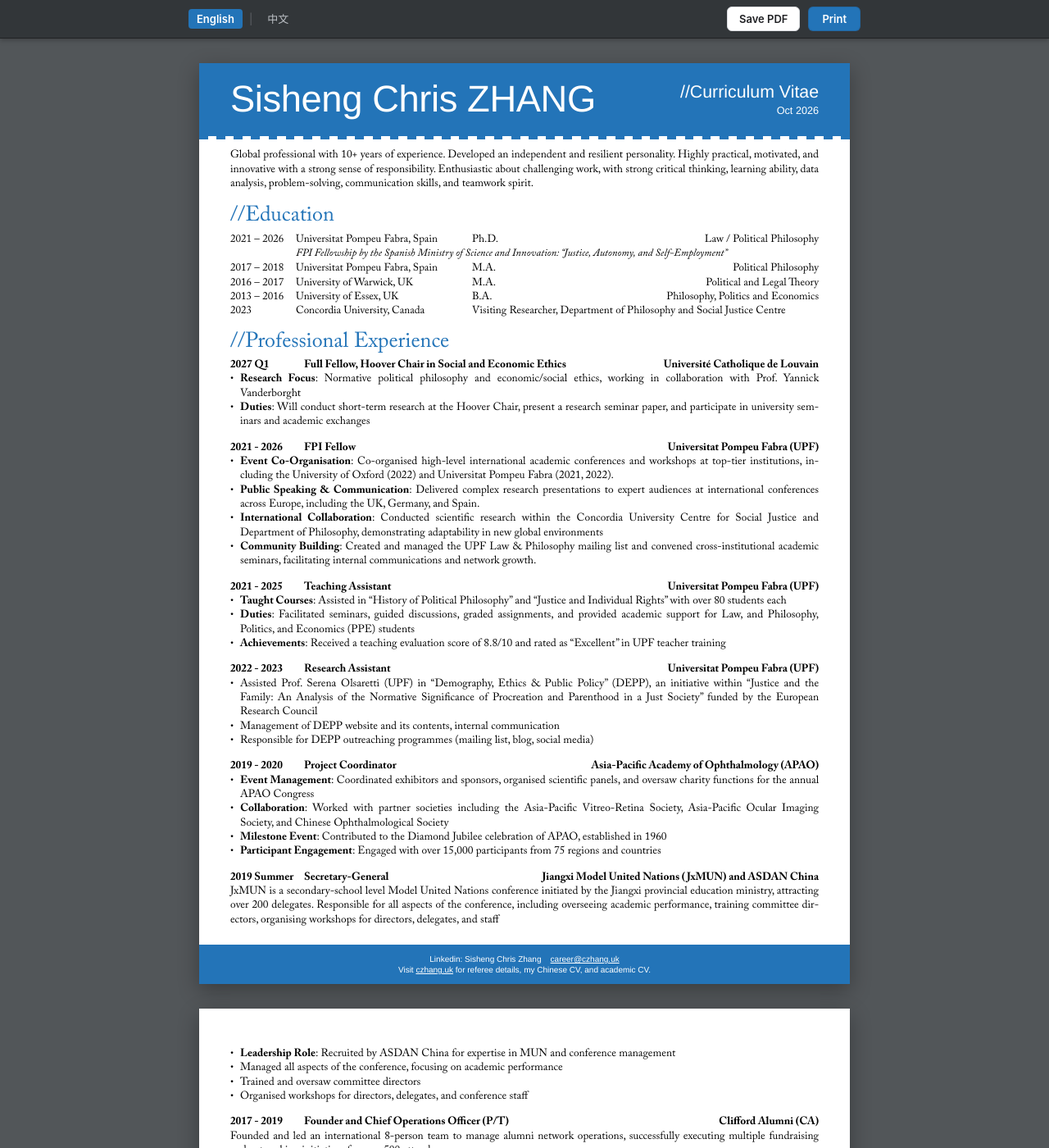
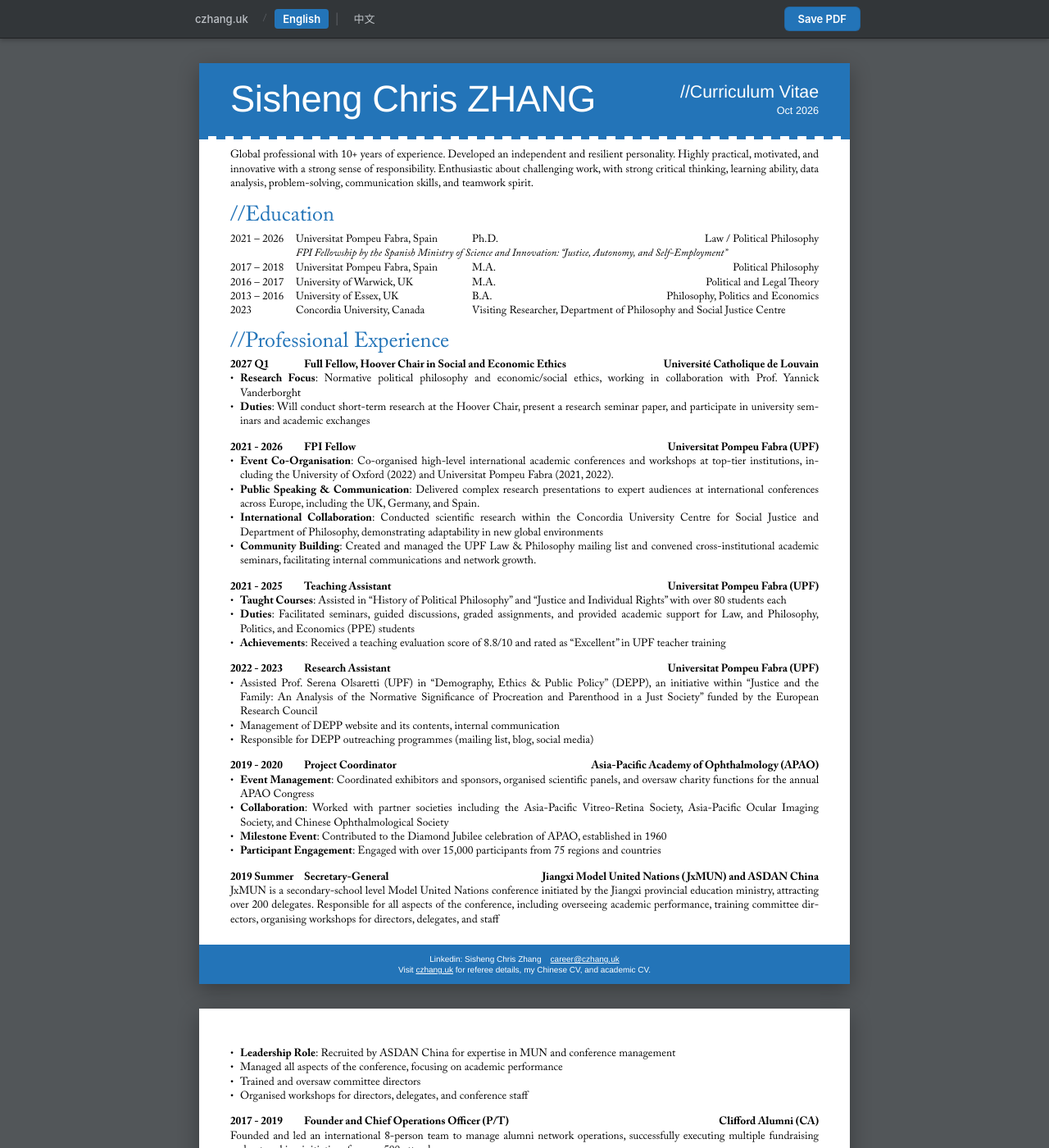
Before and after one commit to kzssc/cv, a Jekyll site: the page built from index.md, in a window 1280 px wide and 1400 px high. Shown: the whole window at 82% size. Built offline with Jekyll 4.4.1, drawn with Linux system fonts in a browser that asks for light colours.

Commit message:
Add homepage link to czhang.uk and restrict toolbar exclusively to Save PDF

```diff
--- a/_layouts/cv.html
+++ b/_layouts/cv.html
@@ -13,14 +13,17 @@
 <body class="theme-{{ page.theme_color | default: 'blue' }}{% if page.lang == 'zh-cn' %} lang-zh{% endif %}">
   <div class="screen-toolbar no-print">
     <div class="toolbar-content">
+      <div class="toolbar-left">
+        <a href="https://czhang.uk" class="toolbar-home" title="{% if page.lang == 'zh-cn' %}访问个人主页 czhang.uk{% else %}Visit homepage at czhang.uk{% endif %}">czhang.uk</a>
+        <span class="toolbar-divider">/</span>
         <div class="lang-switcher">
           <a href="index.html" class="lang-link{% if page.lang != 'zh-cn' %} active{% endif %}">English</a>
           <span class="lang-sep">|</span>
           <a href="index-cn.html" class="lang-link{% if page.lang == 'zh-cn' %} active{% endif %}">中文</a>
         </div>
+      </div>
       <div class="toolbar-actions">
         <a href="{% if page.lang == 'zh-cn' %}CV 简历 张斯盛 西班牙庞培法布拉大学博士.pdf{% else %}CV Sisheng Chris Zhang.pdf{% endif %}" class="btn-download" download target="_blank">{% if page.lang == 'zh-cn' %}下载 PDF{% else %}Save PDF{% endif %}</a>
-        <button onclick="window.print()" class="btn-print">{% if page.lang == 'zh-cn' %}打印{% else %}Print{% endif %}</button>
       </div>
     </div>
   </div>
@@ -80,16 +83,13 @@
   </div>
   <script>
     (function() {
-      var isMobile = /Android|iPhone|iPad|iPod|webOS|BlackBerry|IEMobile|Opera Mini/i.test(navigator.userAgent) ||
-                     (window.matchMedia && window.matchMedia('(max-width: 820px)').matches);
-      if (isMobile) {
+      // Direct print calls to premade PDF on all devices to avoid browser print incompatibility
       window.print = function() {
         var pdfLink = document.querySelector('.btn-download');
         if (pdfLink && pdfLink.href) {
           window.location.href = pdfLink.href;
         }
       };
-      }
     })();
   </script>
 </body>
--- a/media/screen.css
+++ b/media/screen.css
@@ -123,6 +123,36 @@ html[lang="zh-cn"] body {
   justify-content: space-between;
 }
 
+.toolbar-left {
+  display: flex;
+  align-items: center;
+  gap: 10px;
+}
+
+.toolbar-home {
+  color: #bdc1c6;
+  text-decoration: none;
+  font-family: -apple-system, BlinkMacSystemFont, "Segoe UI", Roboto, sans-serif;
+  font-size: 13px;
+  font-weight: 500;
+  padding: 4px 8px;
+  border-radius: 4px;
+  transition: color 0.2s, background 0.2s;
+  display: inline-flex;
+  align-items: center;
+}
+
+.toolbar-home:hover {
+  color: #ffffff;
+  background: rgba(255, 255, 255, 0.08);
+}
+
+.toolbar-divider {
+  color: #5f6368;
+  font-size: 13px;
+  user-select: none;
+}
+
 .lang-switcher {
   display: flex;
   align-items: center;
@@ -156,47 +186,28 @@ html[lang="zh-cn"] body {
 .toolbar-actions {
   display: flex;
   align-items: center;
-  gap: 10px;
 }
 
 .btn-download {
-  background: #ffffff;
-  color: #202124;
-  border: 1px solid #dadce0;
+  background: var(--primary-color, #2374b8);
+  color: #ffffff;
+  border: 1px solid rgba(27,31,36,0.15);
   border-radius: 6px;
-  padding: 6px 14px;
+  padding: 6px 16px;
   font-family: -apple-system, BlinkMacSystemFont, "Segoe UI", Roboto, sans-serif;
   font-size: 13px;
   font-weight: 600;
   text-decoration: none;
   cursor: pointer;
-  transition: background 0.2s, color 0.2s, border-color 0.2s;
+  transition: opacity 0.2s;
   display: inline-flex;
   align-items: center;
   white-space: nowrap;
 }
 
 .btn-download:hover {
-  background: #f1f3f4;
-  color: var(--primary-color, #2374b8);
-  border-color: #bdc1c6;
-}
-
-.btn-print {
-  background: var(--primary-color, #2374b8);
-  color: white;
-  border: 1px solid rgba(27,31,36,0.15);
-  border-radius: 6px;
-  padding: 6px 16px;
-  font-family: -apple-system, BlinkMacSystemFont, "Segoe UI", Roboto, sans-serif;
-  font-size: 13px;
-  font-weight: 600;
-  cursor: pointer;
-  transition: 0.2s opacity;
-}
-
-.btn-print:hover {
   opacity: 0.88;
+  color: #ffffff;
 }
 
 /* Container */
@@ -641,20 +652,35 @@ html[lang="zh-cn"] .section-title {
     width: 100%;
   }
 
+  .toolbar-left {
+    display: flex;
+    align-items: center;
+    gap: 6px;
+  }
+
+  .toolbar-home {
+    padding: 3px 6px;
+    font-size: 12px;
+  }
+
+  .toolbar-divider {
+    font-size: 11px;
+    color: #5f6368;
+  }
+
   .lang-switcher {
-    gap: 4px;
-    font-size: 13px;
+    gap: 3px;
+    font-size: 12px;
   }
 
   .lang-link {
-    padding: 4px 8px;
+    padding: 3px 6px;
     font-size: 12px;
   }
 
   .toolbar-actions {
     display: flex;
     align-items: center;
-    gap: 6px;
     flex-shrink: 0;
   }
 
@@ -667,7 +693,7 @@ html[lang="zh-cn"] .section-title {
     color: #ffffff;
     border: none;
     border-radius: 6px;
-    padding: 6px 14px;
+    padding: 5px 12px;
     font-size: 12px;
     font-weight: 600;
     white-space: nowrap;
```
Also changed, not shown: 3 other files. Lines whose indentation alone changed are shown as unchanged.
